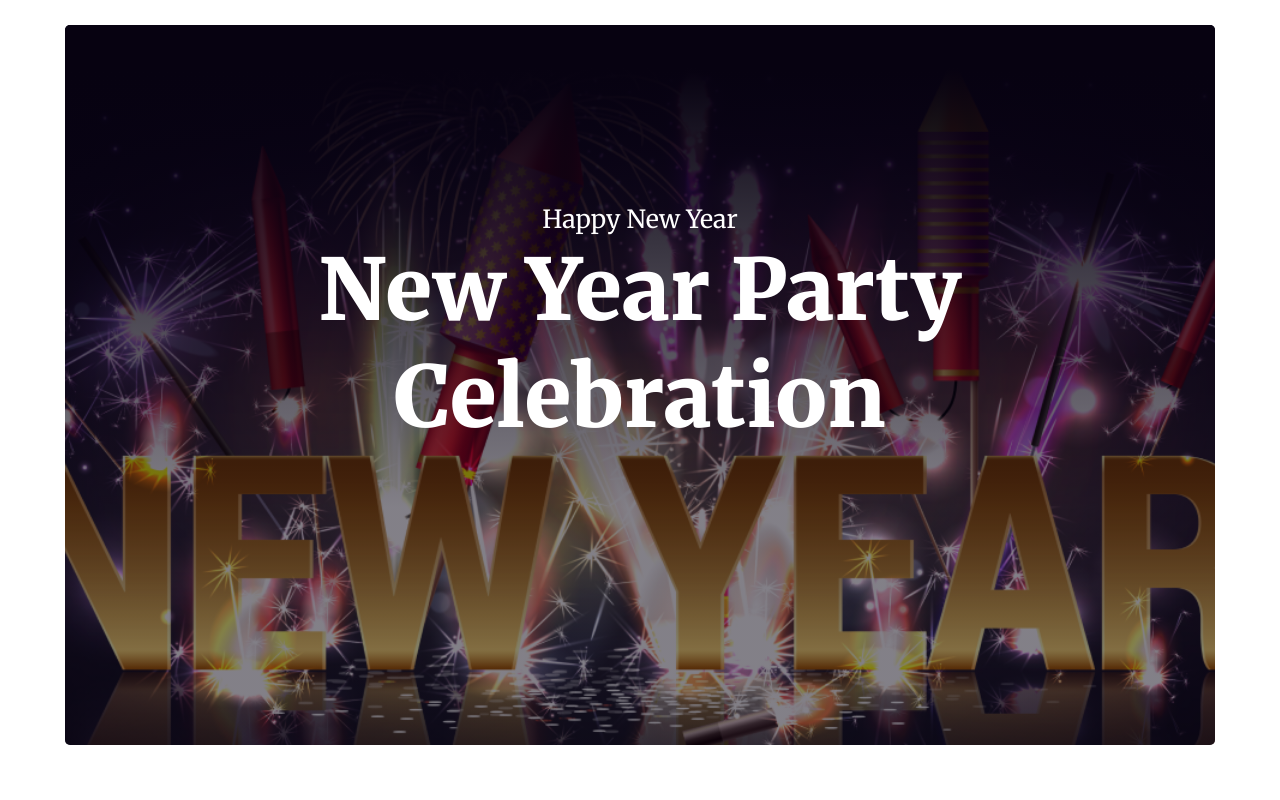
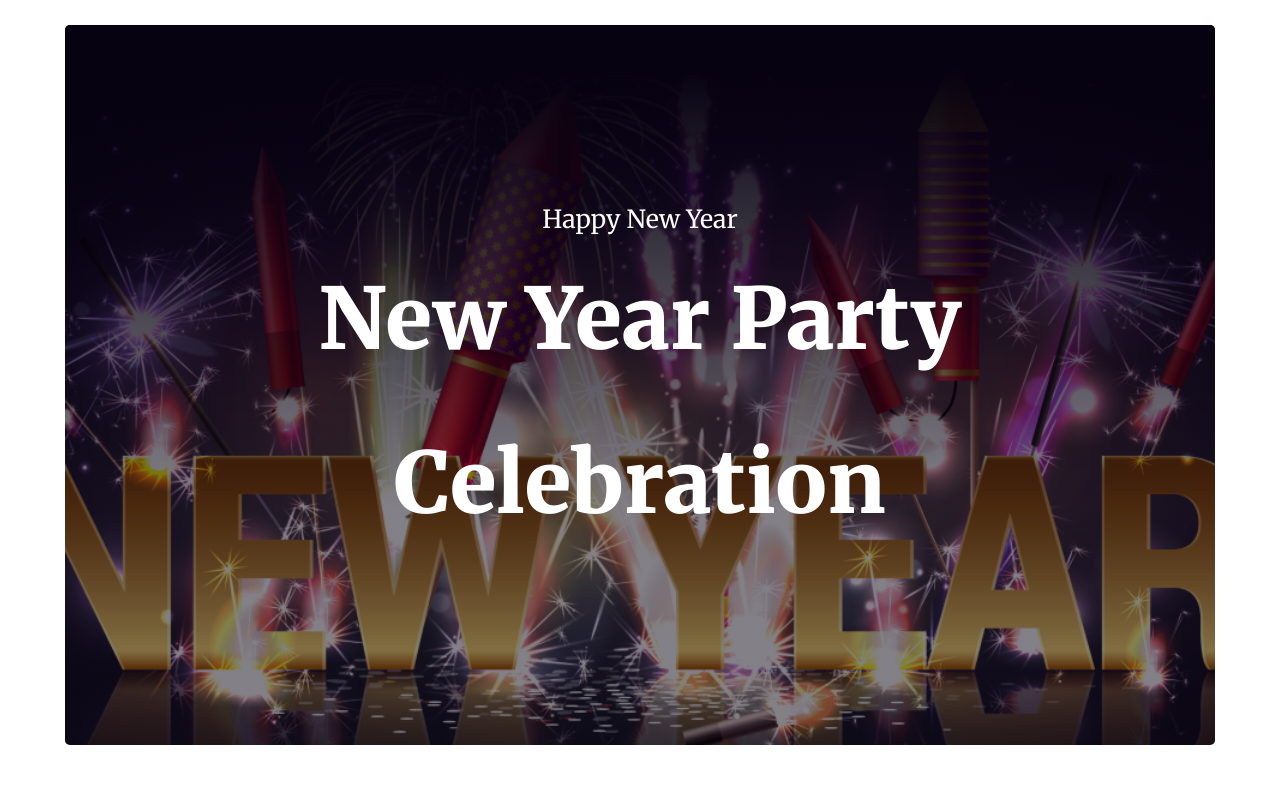
Before and after one commit to taniasumona15/new_year_celeb, a plain HTML site: page index.html in a window 1280 px wide. Shown: the top 800 px of the page. Drawn offline with Linux system fonts and the light colour scheme.

Commit message:
update done

```diff
--- a/styles/style.css
+++ b/styles/style.css
@@ -67,7 +67,7 @@ body {
   color: #fff;
   font-size: 85px;
   font-weight: 900;
-  line-height: 50px;
+
 }
 
 /* header ends */
```
